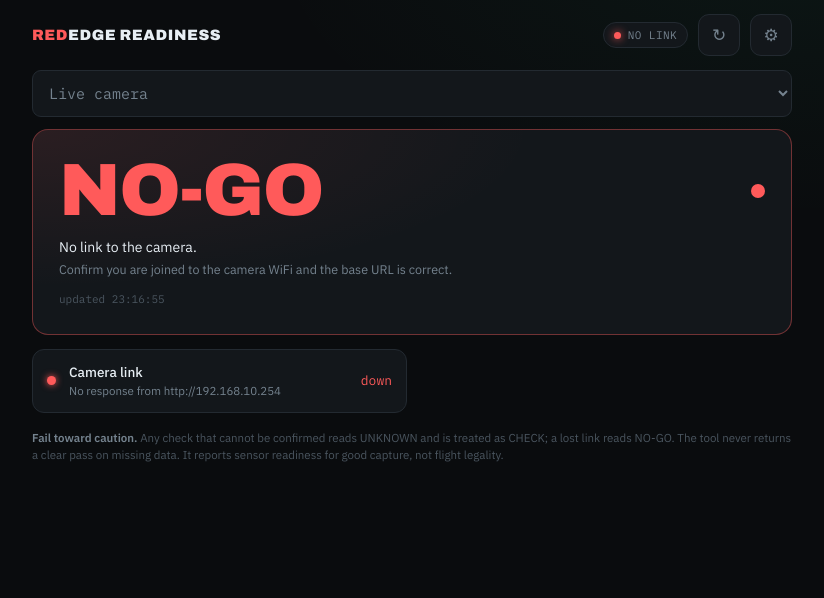
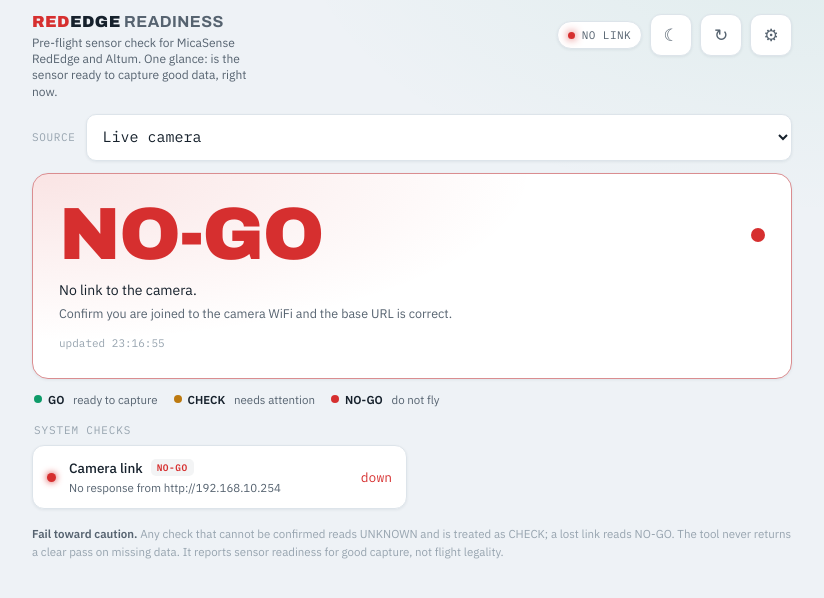
Before and after one commit to jha-ayush/rededge-readiness, a plain HTML site: page web/rededge-readiness.html in a window 1280 px wide. Shown: the whole page, without its empty margins (228-1052 px from the left). Drawn offline with Linux system fonts and the light colour scheme; no server answers.

Commit message:
Update HTML for dark and light theme support

```diff
--- a/web/rededge-readiness.html
+++ b/web/rededge-readiness.html
@@ -1,5 +1,5 @@
 <!DOCTYPE html>
-<html lang="en">
+<html lang="en" data-theme="dark">
 <head>
 <meta charset="UTF-8">
 <meta name="viewport" content="width=device-width, initial-scale=1, viewport-fit=cover">
@@ -10,77 +10,110 @@
 <link href="https://fonts.googleapis.com/css2?family=Archivo:wght@500;700;900&family=IBM+Plex+Mono:wght@400;500;600&family=IBM+Plex+Sans:wght@400;500;600&display=swap" rel="stylesheet">
 <style>
   :root{
+    --display:"Archivo","Arial Narrow",sans-serif;
+    --mono:"IBM Plex Mono",ui-monospace,SFMono-Regular,Menlo,monospace;
+    --body:"IBM Plex Sans",system-ui,-apple-system,sans-serif;
+    --ease:.24s cubic-bezier(.4,0,.2,1);
+  }
+  :root[data-theme="dark"]{
     --bg:#0a0c0e; --panel:#13171b; --panel-2:#171c21; --line:#232a31;
     --text:#e7eef4; --muted:#74828e; --faint:#4a555f;
     --go:#2fe39a; --check:#f6b13e; --nogo:#ff5a5a; --unknown:#5b6772;
-    --display:"Archivo","Arial Narrow",sans-serif;
-    --mono:"IBM Plex Mono",ui-monospace,SFMono-Regular,Menlo,monospace;
-    --body:"IBM Plex Sans",system-ui,-apple-system,sans-serif;
+    --glow:.11; --tagbg:rgba(255,255,255,.05); --shadow:none;
+    --topglow:rgba(47,227,154,.05);
+  }
+  :root[data-theme="light"]{
+    --bg:#eef2f6; --panel:#ffffff; --panel-2:#f3f6f9; --line:#dde4ea;
+    --text:#16212c; --muted:#566370; --faint:#97a4af;
+    --go:#0e9b69; --check:#bd7a10; --nogo:#d62f2f; --unknown:#8a97a3;
+    --glow:.13; --tagbg:rgba(20,40,60,.05); --shadow:0 1px 3px rgba(20,40,60,.07);
+    --topglow:rgba(14,155,105,.07);
   }
   *{box-sizing:border-box;margin:0;padding:0}
   html,body{background:var(--bg);color:var(--text);font-family:var(--body)}
   body{
     min-height:100vh;
     padding:max(14px,env(safe-area-inset-top)) 14px max(20px,env(safe-area-inset-bottom));
-    background-image:
-      radial-gradient(900px 500px at 80% -10%, rgba(47,227,154,.05), transparent 60%),
-      linear-gradient(transparent 0, transparent 0);
+    background-image:radial-gradient(900px 520px at 82% -12%, var(--topglow), transparent 60%);
     -webkit-font-smoothing:antialiased;
+    transition:background-color var(--ease), color var(--ease);
   }
-  .wrap{max-width:560px;margin:0 auto}
+  .wrap{max-width:560px;margin:0 auto;animation:rise .5s var(--ease) both}
+  @keyframes rise{from{opacity:0;transform:translateY(8px)}to{opacity:1;transform:none}}
 
-  header{display:flex;align-items:center;gap:10px;margin-bottom:14px}
-  .brand{font-family:var(--display);font-weight:900;letter-spacing:.04em;font-size:15px;text-transform:uppercase}
+  /* Header */
+  header{display:flex;align-items:flex-start;gap:12px;margin-bottom:14px}
+  .brand{font-family:var(--display);font-weight:900;letter-spacing:.03em;font-size:16px;text-transform:uppercase;line-height:1}
   .brand .red{color:var(--nogo)}
-  .brand .edge{color:var(--text)}
+  .brand .lite{color:var(--muted);font-weight:700}
+  .tagline{margin-top:5px;font-size:12px;color:var(--muted);line-height:1.35;max-width:30ch}
+  .actions{margin-left:auto;display:flex;align-items:center;gap:8px;flex-wrap:wrap;justify-content:flex-end}
   .link-pill{
-    margin-left:auto;display:inline-flex;align-items:center;gap:7px;
+    display:inline-flex;align-items:center;gap:7px;
     font-family:var(--mono);font-size:11px;letter-spacing:.04em;text-transform:uppercase;
-    background:var(--panel);border:1px solid var(--line);border-radius:999px;padding:5px 10px;color:var(--muted);
+    background:var(--panel);border:1px solid var(--line);border-radius:999px;padding:6px 10px;color:var(--muted);
+    box-shadow:var(--shadow);transition:background-color var(--ease),border-color var(--ease),color var(--ease);
   }
-  .link-dot{width:7px;height:7px;border-radius:50%;background:var(--unknown);box-shadow:0 0 0 0 transparent}
+  .link-dot{width:7px;height:7px;border-radius:50%;background:var(--unknown);transition:background var(--ease),box-shadow var(--ease)}
   .link-pill.up .link-dot{background:var(--go);box-shadow:0 0 8px var(--go)}
   .link-pill.down .link-dot{background:var(--nogo);box-shadow:0 0 8px var(--nogo)}
   .icon-btn{
     background:var(--panel);border:1px solid var(--line);color:var(--muted);
     width:42px;height:42px;border-radius:11px;cursor:pointer;font-size:17px;line-height:1;
-    display:grid;place-items:center;transition:.15s;-webkit-tap-highlight-color:transparent;
+    display:grid;place-items:center;box-shadow:var(--shadow);
+    transition:background-color var(--ease),border-color var(--ease),color var(--ease),transform .1s;
+    -webkit-tap-highlight-color:transparent;
   }
   .icon-btn:hover{color:var(--text);border-color:var(--faint)}
+  .icon-btn:active{transform:scale(.94)}
+
+  /* Source selector */
+  .topbar{display:flex;align-items:center;gap:10px;margin-bottom:12px}
+  .src-label{font-family:var(--mono);font-size:11px;letter-spacing:.06em;text-transform:uppercase;color:var(--faint)}
+  .topbar select{
+    flex:1;background:var(--panel);border:1px solid var(--line);color:var(--text);
+    border-radius:10px;padding:12px;font-family:var(--mono);font-size:15px;min-height:46px;
+    box-shadow:var(--shadow);transition:background-color var(--ease),border-color var(--ease),color var(--ease);
+  }
+  .topbar select:focus{outline:none;border-color:var(--faint)}
 
   /* Status banner */
   .banner{
     position:relative;border-radius:16px;padding:22px 20px;overflow:hidden;
-    border:1px solid var(--line);background:var(--panel);
-    transition:border-color .3s, background .3s;
+    border:1px solid var(--line);background:var(--panel);box-shadow:var(--shadow);
+    transition:border-color var(--ease),background-color var(--ease);
   }
   .banner::before{
-    content:"";position:absolute;inset:0;opacity:.10;
-    background:radial-gradient(120% 140% at 0% 0%, var(--state) 0%, transparent 55%);
-    transition:background .3s;
+    content:"";position:absolute;inset:0;opacity:var(--glow);pointer-events:none;
+    background:radial-gradient(120% 150% at 0% 0%, var(--state) 0%, transparent 55%);
+    transition:background var(--ease),opacity var(--ease);
   }
-  .banner[data-s="GO"]{--state:var(--go);border-color:rgba(47,227,154,.35)}
-  .banner[data-s="CHECK"]{--state:var(--check);border-color:rgba(246,177,62,.35)}
-  .banner[data-s="NO-GO"]{--state:var(--nogo);border-color:rgba(255,90,90,.40)}
+  .banner[data-s="GO"]{--state:var(--go);border-color:color-mix(in srgb,var(--go) 40%,var(--line))}
+  .banner[data-s="CHECK"]{--state:var(--check);border-color:color-mix(in srgb,var(--check) 40%,var(--line))}
+  .banner[data-s="NO-GO"]{--state:var(--nogo);border-color:color-mix(in srgb,var(--nogo) 48%,var(--line))}
+  .banner[data-s="UNKNOWN"]{--state:var(--unknown)}
   .banner-row{position:relative;display:flex;align-items:center;gap:16px}
-  .state-word{
-    font-family:var(--display);font-weight:900;font-size:clamp(40px,13vw,64px);
-    line-height:.9;letter-spacing:-.02em;color:var(--state,#fff);
-  }
-  .pulse{
-    width:14px;height:14px;border-radius:50%;background:var(--state,#fff);flex:none;margin-left:auto;
-    box-shadow:0 0 0 0 var(--state);animation:pulse 2.4s ease-out infinite;
-  }
-  @keyframes pulse{0%{box-shadow:0 0 0 0 color-mix(in srgb,var(--state) 60%,transparent)}70%{box-shadow:0 0 0 16px transparent}100%{box-shadow:0 0 0 0 transparent}}
+  .state-word{font-family:var(--display);font-weight:900;font-size:clamp(40px,13vw,64px);line-height:.9;letter-spacing:-.02em;color:var(--state,var(--text));transition:color var(--ease)}
+  .pulse{width:14px;height:14px;border-radius:50%;background:var(--state,var(--text));flex:none;margin-left:auto;box-shadow:0 0 0 0 var(--state);animation:pulse 2.4s ease-out infinite}
+  @keyframes pulse{0%{box-shadow:0 0 0 0 color-mix(in srgb,var(--state) 55%,transparent)}70%{box-shadow:0 0 0 15px transparent}100%{box-shadow:0 0 0 0 transparent}}
   .reason{position:relative;margin-top:12px;color:var(--text);font-size:14px;line-height:1.45}
   .reason .sub{color:var(--muted);font-size:12.5px;margin-top:3px}
   .updated{position:relative;margin-top:14px;display:flex;align-items:center;gap:8px;font-family:var(--mono);font-size:11px;color:var(--faint)}
 
+  /* Legend */
+  .legend{display:flex;flex-wrap:wrap;gap:8px 16px;margin:13px 2px 2px;font-size:11.5px;color:var(--muted)}
+  .legend .lg{display:inline-flex;align-items:center;gap:6px}
+  .legend i{width:8px;height:8px;border-radius:50%;display:inline-block}
+  .legend i.GO{background:var(--go)} .legend i.CHECK{background:var(--check)} .legend i.NO-GO{background:var(--nogo)}
+  .legend b{color:var(--text);font-weight:600}
+
   /* Checks */
-  .checks{margin-top:14px;display:flex;flex-direction:column;gap:8px}
+  .section-label{font-family:var(--mono);font-size:11px;letter-spacing:.08em;text-transform:uppercase;color:var(--faint);margin:16px 2px 8px}
+  .checks{display:flex;flex-direction:column;gap:8px}
   .check{
     display:flex;align-items:center;gap:13px;background:var(--panel);
-    border:1px solid var(--line);border-radius:12px;padding:13px 14px;
+    border:1px solid var(--line);border-radius:12px;padding:13px 14px;box-shadow:var(--shadow);
+    transition:border-color var(--ease),background-color var(--ease);
   }
   .dot{width:9px;height:9px;border-radius:50%;flex:none;background:var(--unknown)}
   .dot.GO{background:var(--go);box-shadow:0 0 7px var(--go)}
@@ -88,8 +121,10 @@
   .dot.NO-GO{background:var(--nogo);box-shadow:0 0 7px var(--nogo)}
   .dot.UNKNOWN{background:var(--unknown)}
   .check .meta{min-width:0;flex:1}
-  .check .label{font-size:13.5px;font-weight:500}
-  .check .note{font-size:11.5px;color:var(--muted);margin-top:2px;line-height:1.35}
+  .check .label{font-size:13.5px;font-weight:500;display:flex;align-items:center;gap:8px;flex-wrap:wrap}
+  .tag{font-family:var(--mono);font-size:9.5px;font-weight:600;letter-spacing:.05em;padding:2px 6px;border-radius:5px;background:var(--tagbg);color:var(--unknown)}
+  .tag.GO{color:var(--go)} .tag.CHECK{color:var(--check)} .tag.NO-GO{color:var(--nogo)} .tag.UNKNOWN{color:var(--unknown)}
+  .check .note{font-size:11.5px;color:var(--muted);margin-top:3px;line-height:1.35}
   .check .read{font-family:var(--mono);font-size:13px;color:var(--text);text-align:right;white-space:nowrap}
   .check .read .u{color:var(--faint);font-size:11px;margin-left:2px}
   .check[data-s="CHECK"] .read{color:var(--check)}
@@ -97,7 +132,7 @@
   .check[data-s="UNKNOWN"] .read{color:var(--unknown)}
 
   /* Settings */
-  .panel-box{margin-top:12px;background:var(--panel);border:1px solid var(--line);border-radius:12px;overflow:hidden}
+  .panel-box{margin-top:12px;background:var(--panel);border:1px solid var(--line);border-radius:12px;overflow:hidden;box-shadow:var(--shadow)}
   .panel-box[hidden]{display:none}
   .panel-head{padding:11px 14px;font-family:var(--mono);font-size:11px;letter-spacing:.08em;text-transform:uppercase;color:var(--muted);border-bottom:1px solid var(--line)}
   .grid{display:grid;grid-template-columns:1fr 1fr;gap:10px 12px;padding:14px}
@@ -110,21 +145,15 @@
   }
   .field input:focus,.field select:focus{outline:none;border-color:var(--faint)}
   .field.check-row{flex-direction:row;align-items:center;gap:9px}
-  .field.check-row input{width:auto}
+  .field.check-row input{width:auto;min-height:auto}
   .controls{padding:0 14px 14px;display:flex;gap:10px}
   .btn{
     flex:1;background:var(--panel-2);border:1px solid var(--line);color:var(--text);
-    border-radius:9px;padding:13px;font-family:var(--body);font-weight:600;font-size:14px;
-    cursor:pointer;transition:.15s;-webkit-tap-highlight-color:transparent;min-height:46px;
+    border-radius:9px;padding:13px;font-family:var(--body);font-weight:600;font-size:14px;cursor:pointer;
+    transition:border-color var(--ease),background-color var(--ease);-webkit-tap-highlight-color:transparent;min-height:46px;
   }
   .btn:hover{border-color:var(--faint)}
-  .btn.primary{background:color-mix(in srgb,var(--go) 16%,var(--panel-2));border-color:rgba(47,227,154,.4);color:var(--go)}
-
-  .topbar{display:flex;gap:8px;margin-bottom:12px;align-items:center}
-  .topbar select{
-    flex:1;background:var(--panel);border:1px solid var(--line);color:var(--muted);
-    border-radius:9px;padding:12px 12px;font-family:var(--mono);font-size:15px;min-height:46px;
-  }
+  .btn.primary{background:color-mix(in srgb,var(--go) 16%,var(--panel-2));border-color:color-mix(in srgb,var(--go) 40%,var(--line));color:var(--go)}
 
   .foot{margin-top:16px;font-size:11.5px;color:var(--faint);line-height:1.5}
   .foot b{color:var(--muted);font-weight:600}
@@ -132,35 +161,43 @@
   /* Narrow phones */
   @media (max-width:380px){
     body{padding-left:11px;padding-right:11px}
-    .brand{font-size:13px}
+    .brand{font-size:14px}
     #linkText{display:none}
     .link-pill{padding:7px 9px}
     .grid{grid-template-columns:1fr}
     .state-word{font-size:clamp(34px,15vw,52px)}
-    .check .read{font-size:12.5px}
+    .tagline{max-width:24ch}
   }
-  /* Tablets and up: two-column checks, roomier banner */
+  /* Tablets and up */
   @media (min-width:720px){
     .wrap{max-width:760px}
     .checks{display:grid;grid-template-columns:1fr 1fr;gap:10px}
     .banner{padding:28px 26px}
     .state-word{font-size:clamp(52px,8vw,74px)}
   }
-  @media (hover:none){
-    .icon-btn:active,.btn:active{border-color:var(--faint)}
+  @media (prefers-reduced-motion:reduce){
+    .wrap{animation:none}
+    .pulse{animation:none}
   }
 </style>
 </head>
 <body>
 <div class="wrap">
   <header>
-    <div class="brand"><span class="red">RED</span><span class="edge">EDGE</span> READINESS</div>
-    <div class="link-pill" id="linkPill"><span class="link-dot"></span><span id="linkText">no link</span></div>
-    <button class="icon-btn" id="refreshBtn" title="Refresh now">&#x21bb;</button>
-    <button class="icon-btn" id="gearBtn" title="Settings">&#9881;</button>
+    <div>
+      <div class="brand"><span class="red">RED</span>EDGE <span class="lite">READINESS</span></div>
+      <div class="tagline">Pre-flight sensor check for MicaSense RedEdge and Altum. One glance: is the sensor ready to capture good data, right now.</div>
+    </div>
+    <div class="actions">
+      <div class="link-pill" id="linkPill"><span class="link-dot"></span><span id="linkText">no link</span></div>
+      <button class="icon-btn" id="themeBtn" title="Toggle light / dark" aria-label="Toggle light or dark theme">&#9728;</button>
+      <button class="icon-btn" id="refreshBtn" title="Refresh now" aria-label="Refresh now">&#x21bb;</button>
+      <button class="icon-btn" id="gearBtn" title="Settings" aria-label="Open settings">&#9881;</button>
+    </div>
   </header>
 
   <div class="topbar">
+    <label class="src-label" for="source">Source</label>
     <select id="source" title="Data source">
       <option value="live">Live camera</option>
       <option value="demo-go">Demo: all clear</option>
@@ -181,6 +218,13 @@
     <div class="updated"><span id="updatedText">awaiting first read</span></div>
   </div>
 
+  <div class="legend">
+    <span class="lg"><i class="GO"></i><b>GO</b>&nbsp;ready to capture</span>
+    <span class="lg"><i class="CHECK"></i><b>CHECK</b>&nbsp;needs attention</span>
+    <span class="lg"><i class="NO-GO"></i><b>NO-GO</b>&nbsp;do not fly</span>
+  </div>
+
+  <div class="section-label">System checks</div>
   <div class="checks" id="checks"></div>
 
   <div class="panel-box" id="settings" hidden>
@@ -263,6 +307,9 @@ function saveCfg(c){
   // the same state (e.g. ?source=demo-go for a presentable demo link).
   const srcEl=document.getElementById("source");
   if(srcEl && srcEl.value && srcEl.value!=="live") q.set("source",srcEl.value);
+  // Keep the chosen theme so a shared link matches what you intended.
+  const th=document.documentElement.getAttribute("data-theme");
+  if(th) q.set("theme",th);
   // Persist to URL when running as a real file/page; ignored in the sandboxed
   // about:srcdoc preview where replaceState with a URL is blocked.
   try{ history.replaceState(null,"","?"+q.toString()); }catch(_){ /* in-memory only */ }
@@ -447,7 +494,8 @@ function render(res){
     node.className="check"; node.dataset.s=ck.state;
     node.innerHTML=
       '<span class="dot '+ck.state+'"></span>'+
-      '<div class="meta"><div class="label">'+ck.label+'</div>'+
+      '<div class="meta"><div class="label">'+ck.label+
+      ' <span class="tag '+ck.state+'">'+ck.state+'</span></div>'+
       (ck.note?'<div class="note">'+ck.note+'</div>':'')+'</div>'+
       '<div class="read">'+ck.read+(ck.unit?' <span class="u">'+ck.unit+'</span>':'')+'</div>';
     box.appendChild(node);
@@ -461,6 +509,17 @@ function setLink(up){
 function stamp(){
   const t=new Date();
   el("updatedText").textContent="updated "+t.toLocaleTimeString([], {hour12:false});
+}
+
+/* ---------- theme ---------- */
+function currentTheme(){ return document.documentElement.getAttribute("data-theme")||"dark"; }
+function applyTheme(t){
+  document.documentElement.setAttribute("data-theme", t);
+  const btn=el("themeBtn");
+  btn.innerHTML = (t==="dark") ? "&#9728;" : "&#9790;";   // sun in dark, moon in light
+  btn.title = (t==="dark") ? "Switch to light" : "Switch to dark";
+  const meta=document.querySelector('meta[name="theme-color"]');
+  if(meta) meta.setAttribute("content", t==="dark" ? "#0a0c0e" : "#eef2f6");
 }
 
 /* ---------- loop ---------- */
@@ -501,10 +560,15 @@ el("applyBtn").onclick=()=>{
 el("resetBtn").onclick=()=>{ cfg={...DEFAULTS}; saveCfg(cfg); fillSettings(); schedule(); tick(); };
 el("refreshBtn").onclick=tick;
 el("source").onchange=()=>{ saveCfg(cfg); tick(); schedule(); };
+el("themeBtn").onclick=()=>{ applyTheme(currentTheme()==="dark"?"light":"dark"); saveCfg(cfg); };
 
 /* ---------- boot ---------- */
 const VALID_SOURCES=["live","demo-go","demo-sd","demo-gps","demo-dls","demo-net","demo-down"];
-const wantSource=new URLSearchParams(location.search).get("source");
+const params=new URLSearchParams(location.search);
+const wantTheme=params.get("theme");
+const sysLight=window.matchMedia && window.matchMedia("(prefers-color-scheme: light)").matches;
+applyTheme((wantTheme==="light"||wantTheme==="dark") ? wantTheme : (sysLight?"light":"dark"));
+const wantSource=params.get("source");
 el("source").value=VALID_SOURCES.includes(wantSource)?wantSource:"live";
 saveCfg(cfg);
 fillSettings();
```
